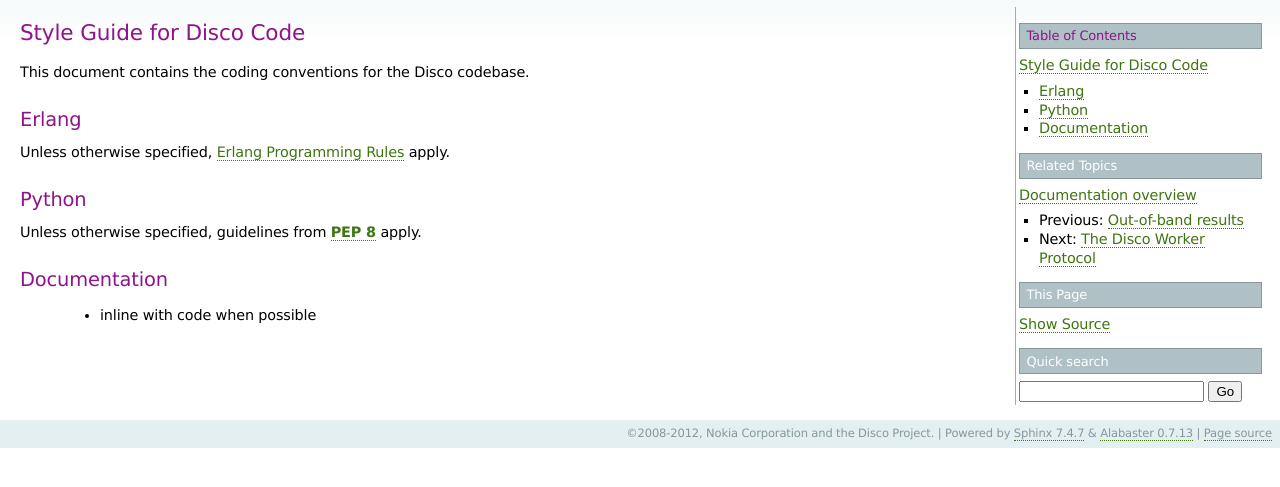
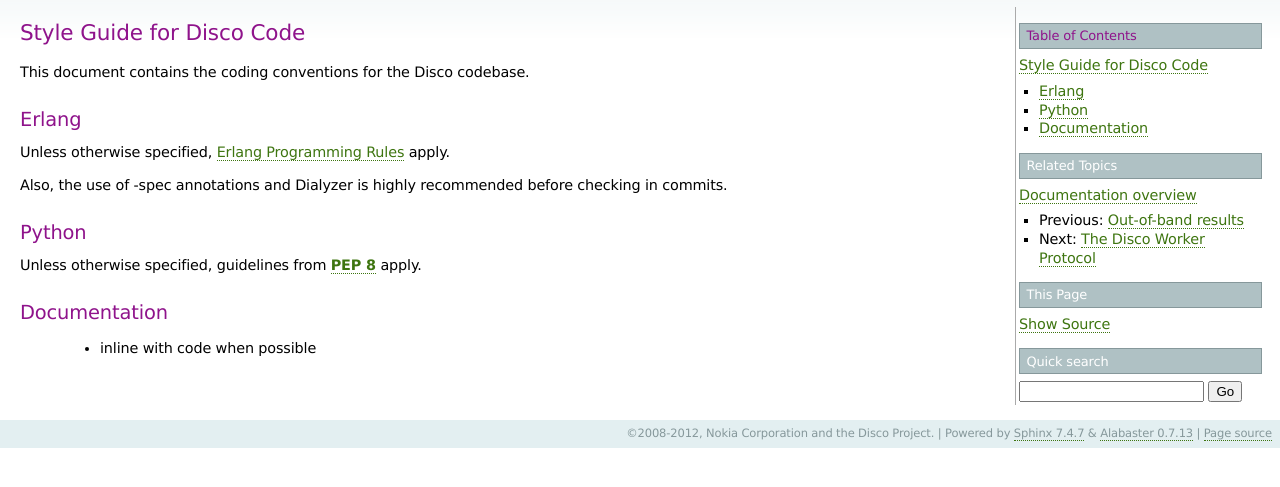
Before and after one commit to discoproject/disco, a Sphinx documentation site: the page built from doc/howto/style.rst, in a window 1280 px wide. Shown: the top 487 px of the page. Built offline with Sphinx 7.4.7, drawn with Linux system fonts in a browser that asks for light colours.

Commit message:
Update style doc.

```diff
--- a/doc/howto/style.rst
+++ b/doc/howto/style.rst
@@ -26,6 +26,9 @@ Unless otherwise specified, `Erlang Programming Rules`_ apply.
 
 .. _Erlang Programming Rules: http://www.erlang.se/doc/programming_rules.shtml
 
+Also, the use of -spec annotations and Dialyzer is highly recommended
+before checking in commits.
+
 Python
 ------
 
```
